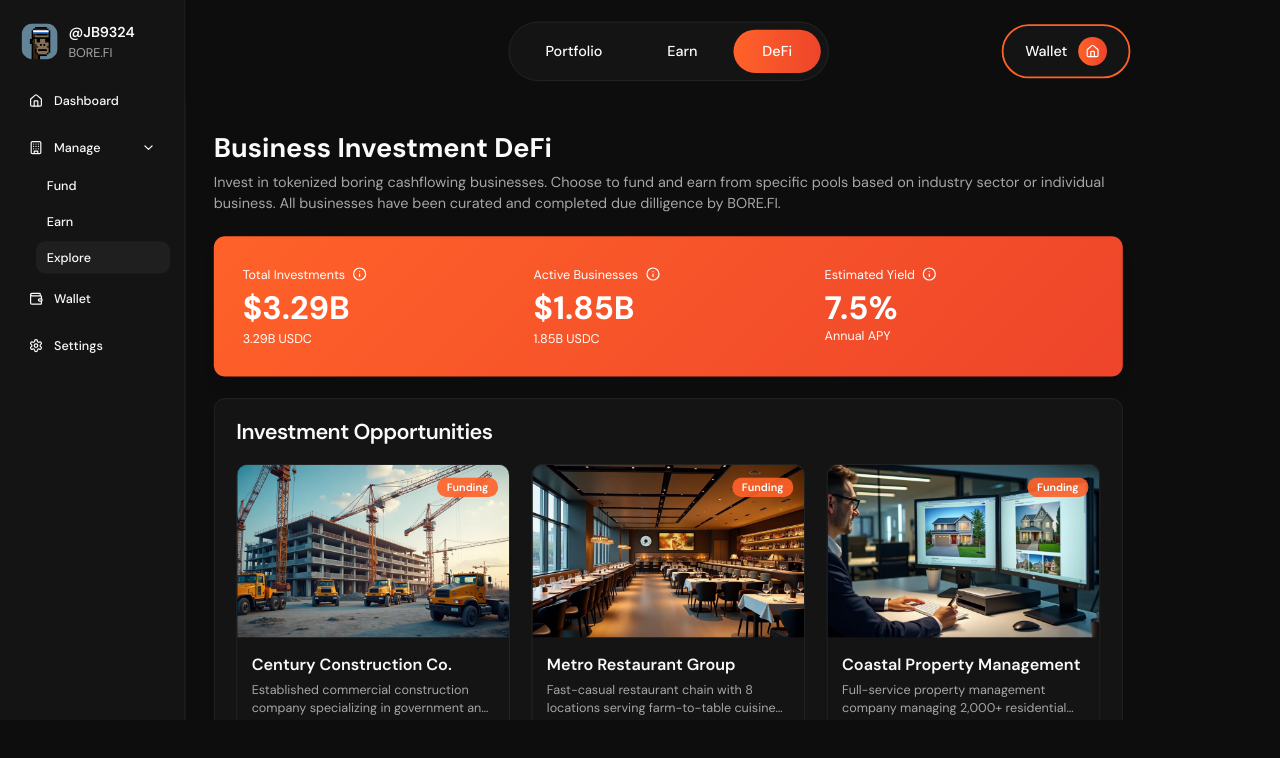
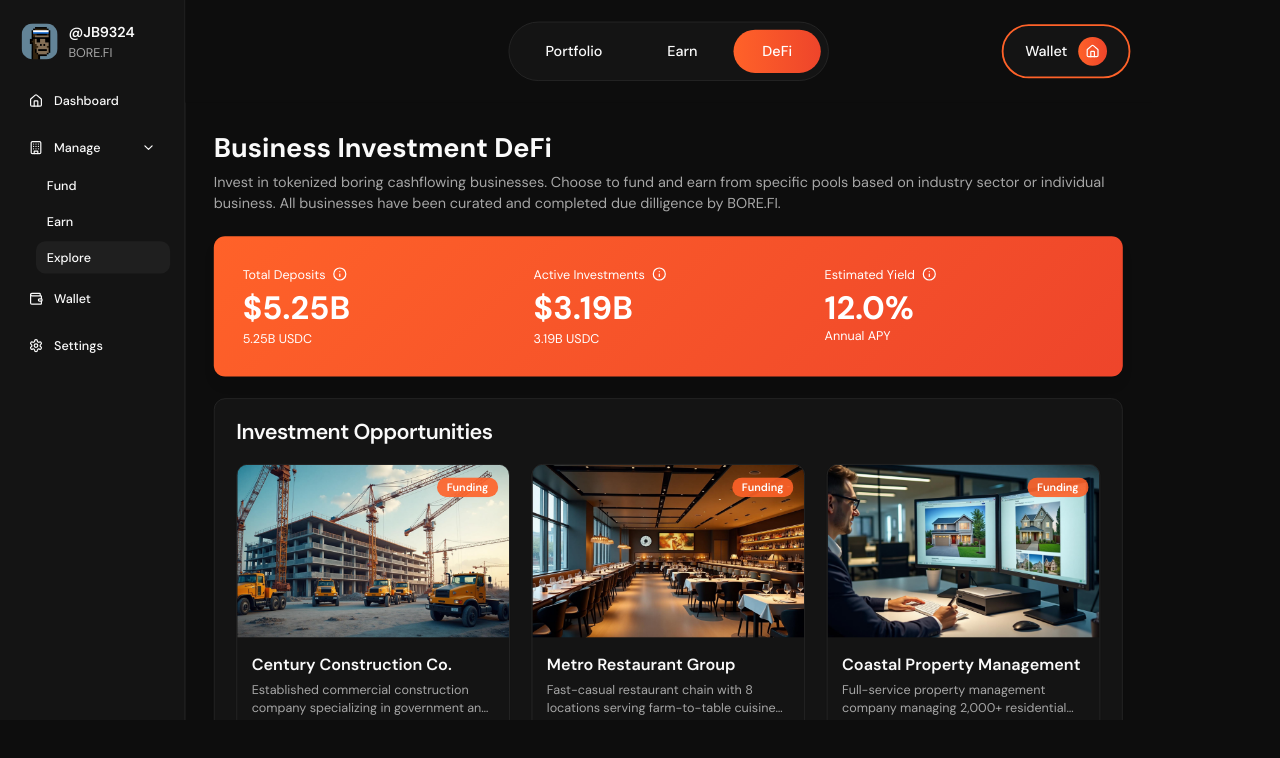
Before and after one commit to RentityTT/borefi, a React (Vite) app: page / in a window 1280 px wide. Both pictures are taken after a click on the button "Explore". Shown: the top 758 px of the page. Built offline with nearby package versions, Linux system fonts and the light colour scheme.

Commit message:
Update DeFi stats and APY

```diff
--- a/src/components/DeFi.tsx
+++ b/src/components/DeFi.tsx
@@ -762,20 +762,20 @@ const DeFi = () => {
         <div className="grid grid-cols-3 gap-6">
           <div>
             <div className="flex items-center gap-2 mb-2">
-              <p className="text-sm">Total Investments</p>
+              <p className="text-sm">Total Deposits</p>
               <Info className="h-4 w-4" />
             </div>
-            <p className="text-4xl font-bold mb-1">$3.29B</p>
-            <p className="text-sm">3.29B USDC</p>
+            <p className="text-4xl font-bold mb-1">$5.25B</p>
+            <p className="text-sm">5.25B USDC</p>
           </div>
 
           <div>
             <div className="flex items-center gap-2 mb-2">
-              <p className="text-sm">Active Businesses</p>
+              <p className="text-sm">Active Investments</p>
               <Info className="h-4 w-4" />
             </div>
-            <p className="text-4xl font-bold mb-1">$1.85B</p>
-            <p className="text-sm">1.85B USDC</p>
+            <p className="text-4xl font-bold mb-1">$3.19B</p>
+            <p className="text-sm">3.19B USDC</p>
           </div>
 
           <div>
@@ -783,7 +783,7 @@ const DeFi = () => {
               <p className="text-sm">Estimated Yield</p>
               <Info className="h-4 w-4" />
             </div>
-            <p className="text-4xl font-bold">7.5%</p>
+            <p className="text-4xl font-bold">12.0%</p>
             <p className="text-sm">Annual APY</p>
           </div>
         </div>
```
